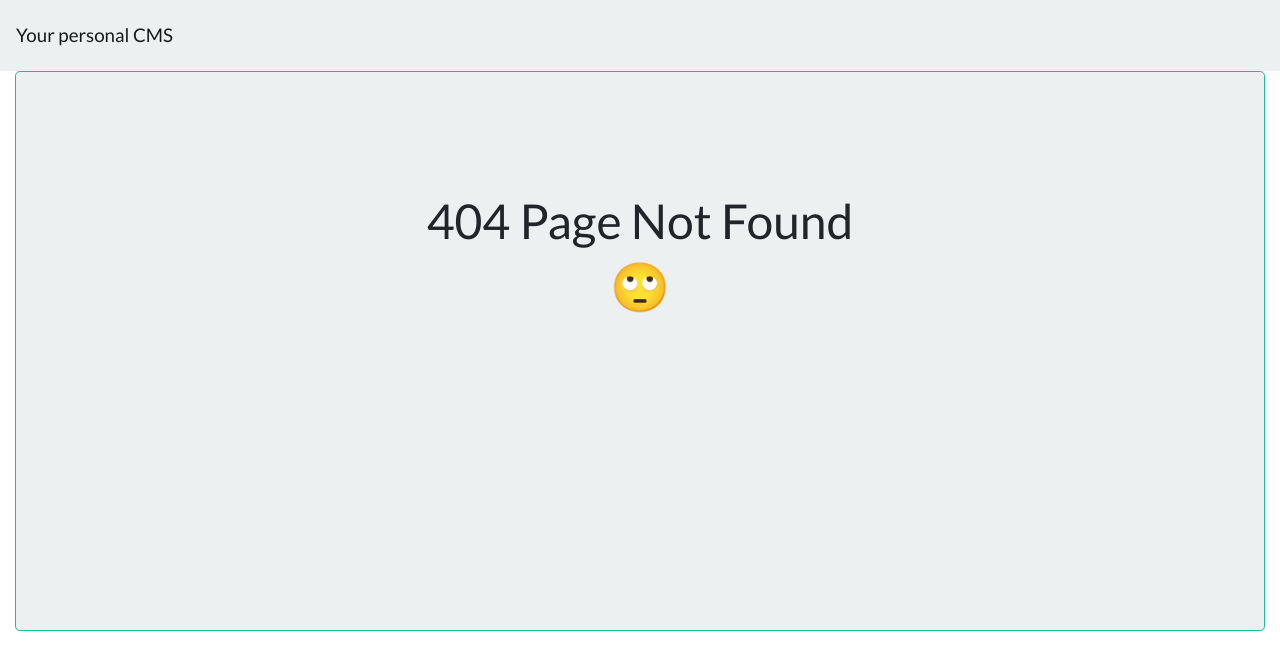
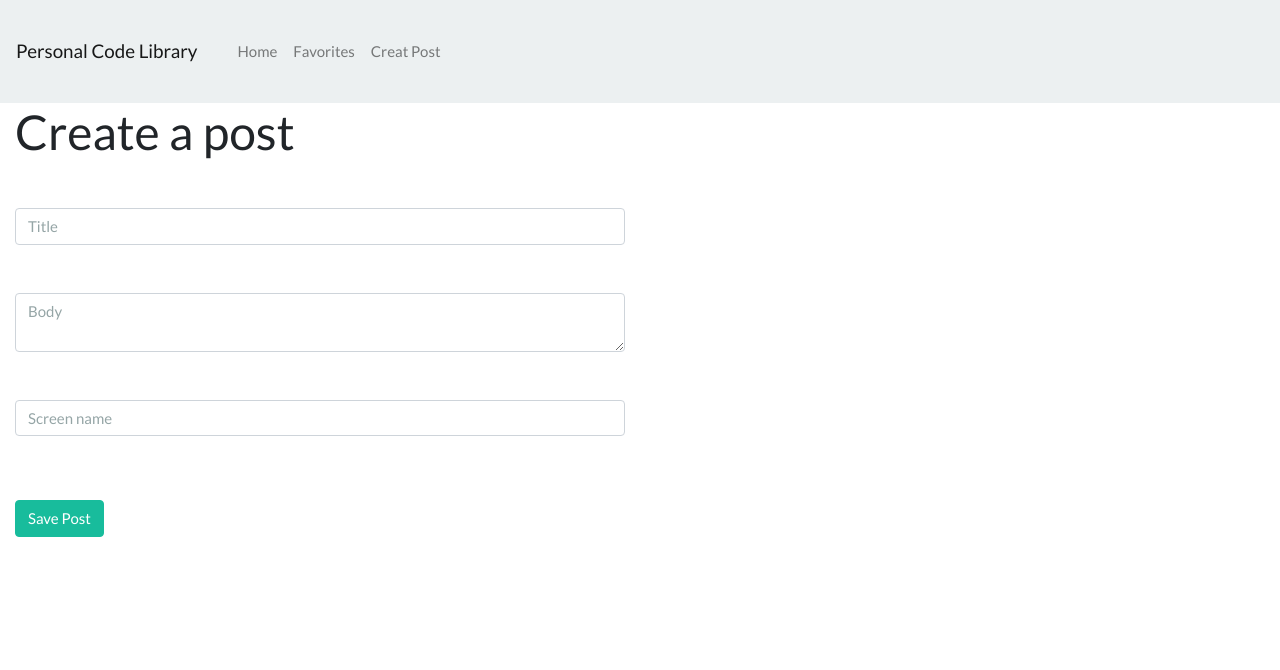
Before and after one commit to Callumwhite210/Personal-Code-Library, a React (Create React App) app in the folder client/: page /create in a window 1280 px wide. Before the commit this address had no page. Shown: the top 670 px of the page. Built offline with nearby package versions, Linux system fonts and the light colour scheme.

Commit message:
form created

```diff
--- /dev/null
+++ b/client/src/App.css
@@ -0,0 +1,3 @@
+body {
+    background-color: #fff;
+}
--- a/client/src/App.js
+++ b/client/src/App.js
@@ -3,21 +3,23 @@ import { BrowserRouter as Router, Route, Switch } from "react-router-dom";
 import Home from "./pages/Home";
 import Detail from "./pages/Detail";
 import NoMatch from "./pages/NoMatch";
-import Nav from "./components/Nav";
+import NavigationBar from "./components/Nav";
 import { StoreProvider } from "./utils/GlobalState";
 import FavoritesList from "./pages/FavoritesList";
-
+import Create from './pages/Create'
+import './App.css';
 function App() {
   return (
     <Router>
       <div>
         <StoreProvider>
-          <Nav />
+          <NavigationBar />
           <Switch>
             <Route exact path="/" component={Home} />
             <Route exact path="/home" component={Home} />
             <Route exact path="/favorites" component={FavoritesList} />
             <Route exact path="/posts/:id" component={Detail} />
+            <Route exact path="/create" component={Create} />
             <Route component={NoMatch} />
           </Switch>
         </StoreProvider>
--- a/client/src/components/CreatePostForm/index.js
+++ b/client/src/components/CreatePostForm/index.js
@@ -31,13 +31,7 @@ function CreatePostForm() {
 
   return (
     <div>
-      <div className="jumbotron">
-        <img
-          className="img-fluid img-thumbnail"
-          src="https://images.pexels.com/photos/459688/pexels-photo-459688.jpeg?auto=compress&cs=tinysrgb&dpr=2&h=650&w=940"
-        />
-      </div>
-      <h1>Create a blog post</h1>
+      <h1>Create a post</h1>
       <form className="form-group mt-5 mb-5" onSubmit={handleSubmit}>
         <input className="form-control mb-5" required ref={titleRef} placeholder="Title" />
         <textarea className="form-control mb-5" required ref={bodyRef} placeholder="Body" />
--- a/client/src/components/Nav/index.js
+++ b/client/src/components/Nav/index.js
@@ -1,17 +1,31 @@
 import React from "react";
 import { useStoreContext } from "../../utils/GlobalState";
+import Navbar from 'react-bootstrap/Navbar';
+import Nav from 'react-bootstrap/Nav'
+import { BrowserRouter as Router, Route, Link } from 'react-router-dom';
 
-function Nav() {
+
+function NavigationBar() {
   const [store] = useStoreContext();
 
   return (
     <nav className="navbar navbar-expand-lg navbar-light bg-light">
       <a className="navbar-brand" href="/">
-        Your personal CMS
+        Personal Code Library
       </a>
+      <Navbar bg="transparant">
+      <Navbar.Toggle className="border-0 dropdown navbar-dark" aria-controls="navbar-toggle"/>
+            <Navbar.Collapse id="navbar-toggle">
+              <Nav className="ml-auto">
+                <Link className="nav-link" to="/home">Home</Link>
+                <Link className="nav-link" to="/favorites">Favorites</Link>
+                <Link className="nav-link" to="/create">Creat Post</Link>
+              </Nav>
+            </Navbar.Collapse>
+      </Navbar>
       {store.loading ? <a className="navbar-brand ml-auto">Loading...</a> : <></>}
     </nav>
   );
 }
 
-export default Nav;
+export default NavigationBar;
--- a/client/src/components/PostsList/index.js
+++ b/client/src/components/PostsList/index.js
@@ -39,8 +39,7 @@ function PostsList() {
 
   return (
     <div>
-      <h1>All Blog Posts</h1>
-      <h3 className="mb-5 mt-5">Click on a post to view</h3>
+      <h1>All Posts</h1>
       {state.posts.length ? (
         <List>
           {state.posts.map(post => (
@@ -50,16 +49,14 @@ function PostsList() {
                   {post.title} by {post.author}
                 </strong>
               </Link>
-              <DeleteBtn onClick={() => removePost(post._id)} />
+              <p> {post.body} </p>
+              {/* <DeleteBtn onClick={() => removePost(post._id)} /> */}
             </ListItem>
           ))}
         </List>
       ) : (
-        <h3>You haven't added any posts yet!</h3>
+        <h3>No posts</h3>
       )}
-      <div className="mt-5">
-        <Link to="favorites">View favorites</Link>
-      </div>
     </div>
   );
 }
--- /dev/null
+++ b/client/src/pages/Create.js
@@ -0,0 +1,18 @@
+import React from "react";
+import { Col, Row, Container } from "../components/Grid";
+import CreatePostForm from "../components/CreatePostForm";
+import PostsList from "../components/PostsList";
+
+const Create = () => {
+  return (
+    <Container fluid>
+      <Row>
+        <Col size="md-6">
+          <CreatePostForm />
+        </Col>
+      </Row>
+    </Container>
+  );
+};
+
+export default Create;
--- a/client/src/pages/Detail.js
+++ b/client/src/pages/Detail.js
@@ -54,7 +54,7 @@ const Detail = props => {
             </button>
           ) : (
             <button className="btn" onClick={addFavorite}>
-                ❤️ Add to Favorites
+               Add to Favorites
             </button>
           )}
         </Row>
--- a/client/src/pages/Home.js
+++ b/client/src/pages/Home.js
@@ -1,15 +1,11 @@
 import React from "react";
 import { Col, Row, Container } from "../components/Grid";
-import CreatePostForm from "../components/CreatePostForm";
 import PostsList from "../components/PostsList";
 
 const Home = () => {
   return (
     <Container fluid>
       <Row>
-        <Col size="md-6">
-          <CreatePostForm />
-        </Col>
         <Col size="md-6 sm-12">
           <PostsList />
         </Col>
```
Also changed, not shown: package.json (+5 -2 lines), 1 other file (tests, documents, lock files or other folders).
